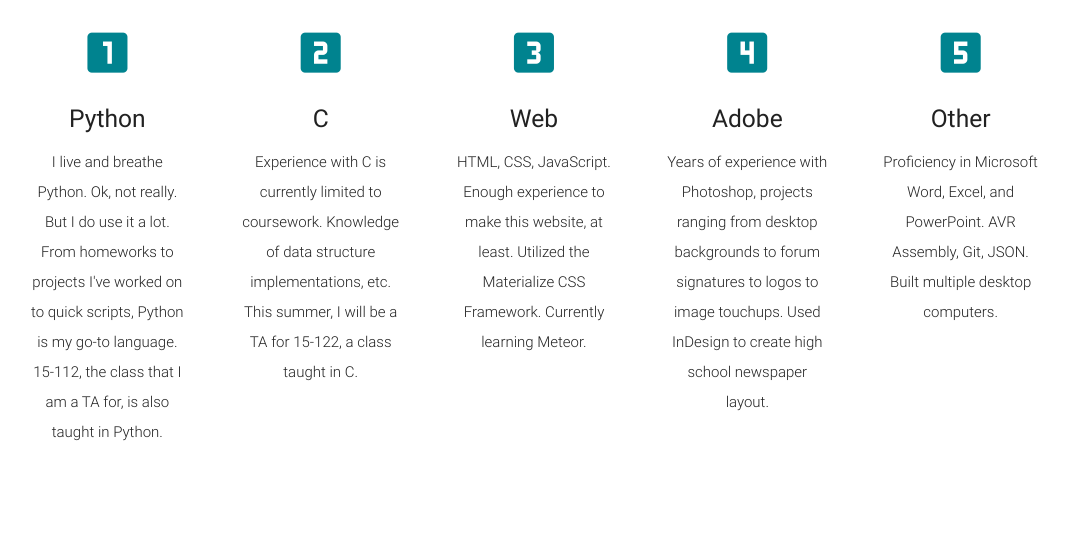
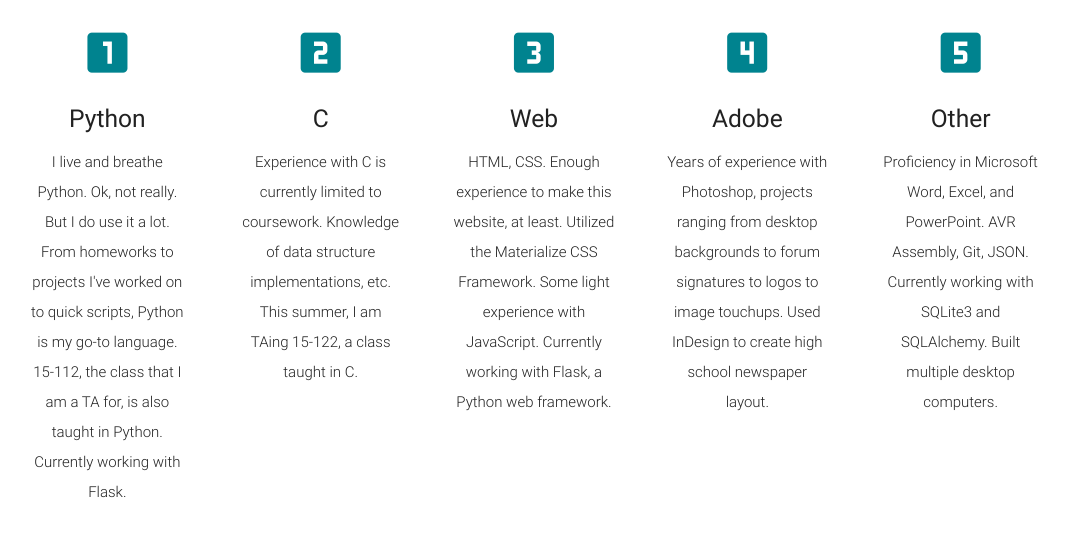
Before and after one commit to vulq/site, a plain HTML site: page index.html in a window 1280 px wide. Shown: the part 619-1154 px from the top of the page, without its empty margins (106-1174 px from the left). Drawn offline with nearby package versions, Linux system fonts and the light colour scheme; a script that the page names is missing.

Commit message:
Some minor updates

```diff
--- a/index.html
+++ b/index.html
@@ -74,21 +74,21 @@
         <div class="icon-block">
           <h2 class="center cyan-text text-darken-3"><i class="mdi-image-looks-one"></i></h2>
           <h5 class="center">Python</h5>
-          <p class="light">I live and breathe Python.  Ok, not really.  But I do use it a lot. From homeworks to projects I've worked on to quick scripts, Python is my go-to language. 15-112, the class that I am a TA for, is also taught in Python.</p>
+          <p class="light">I live and breathe Python.  Ok, not really.  But I do use it a lot. From homeworks to projects I've worked on to quick scripts, Python is my go-to language. 15-112, the class that I am a TA for, is also taught in Python. Currently working with Flask.</p>
         </div>
       </div>
       <div class="col s12 m2 center">
         <div class="icon-block">
           <h2 class="center cyan-text text-darken-3"><i class="mdi-image-looks-two"></i></h2>
           <h5 class="center">C</h5>
-          <p class="light">Experience with C is currently limited to coursework. Knowledge of data structure implementations, etc. This summer, I will be a TA for 15-122, a class taught in C.</p>
+          <p class="light">Experience with C is currently limited to coursework. Knowledge of data structure implementations, etc. This summer, I am TAing 15-122, a class taught in C.</p>
         </div>
       </div>
       <div class="col s12 m2 center">
         <div class="icon-block">
           <h2 class="center cyan-text text-darken-3"><i class="mdi-image-looks-3"></i></h2>
           <h5 class="center">Web</h5>
-          <p class="light">HTML, CSS, JavaScript.  Enough experience to make this website, at least.  Utilized the Materialize CSS Framework.  Currently learning Meteor.</p>
+          <p class="light">HTML, CSS.  Enough experience to make this website, at least.  Utilized the Materialize CSS Framework.  Some light experience with JavaScript. Currently working with Flask, a Python web framework.</p>
         </div>
       </div>
       <div class="col s12 m2 center">
@@ -103,7 +103,7 @@
         <div class="icon-block">
           <h2 class="center cyan-text text-darken-3"><i class="mdi-image-looks-5"></i></h2>
           <h5 class="center">Other</h5>
-          <p class="light">Proficiency in Microsoft Word, Excel, and PowerPoint. AVR Assembly, Git, JSON.
+          <p class="light">Proficiency in Microsoft Word, Excel, and PowerPoint. AVR Assembly, Git, JSON.  Currently working with SQLite3 and SQLAlchemy.
           Built multiple desktop computers.</p>
         </div>
       </div>
@@ -147,7 +147,7 @@
             </li>
             <li>
               <div class="collapsible-header"><i class="mdi-image-filter-3"></i>Principles of Imperative Computation</div>
-              <div class="collapsible-body"><p>This is the class I will be TAing this summer.  Covers correctness of programs, and basic data structures and algorithms.  The course is taught in C.</p></div>
+              <div class="collapsible-body"><p>This is the class I am TAing this summer.  Covers correctness of programs, and basic data structures and algorithms.  The course is taught in C.</p></div>
             </li>
             <li>
               <div class="collapsible-header"><i class="mdi-image-filter-4"></i>Concepts of Mathematics</div>
@@ -190,7 +190,7 @@
             </li>
             <li>
               <div class="collapsible-header"><i class="mdi-image-filter-3"></i>Princ. of Imperative Comp.</div>
-              <div class="collapsible-body"><p>This is the class I will be TAing this summer.  Covers correctness of programs, and basic data structures and algorithms.  The course is taught in C.</p></div>
+              <div class="collapsible-body"><p>This is the class I am TAing this summer.  Covers correctness of programs, and basic data structures and algorithms.  The course is taught in C.</p></div>
             </li>
             <li>
               <div class="collapsible-header"><i class="mdi-image-filter-4"></i>Concepts of Math</div>
```
